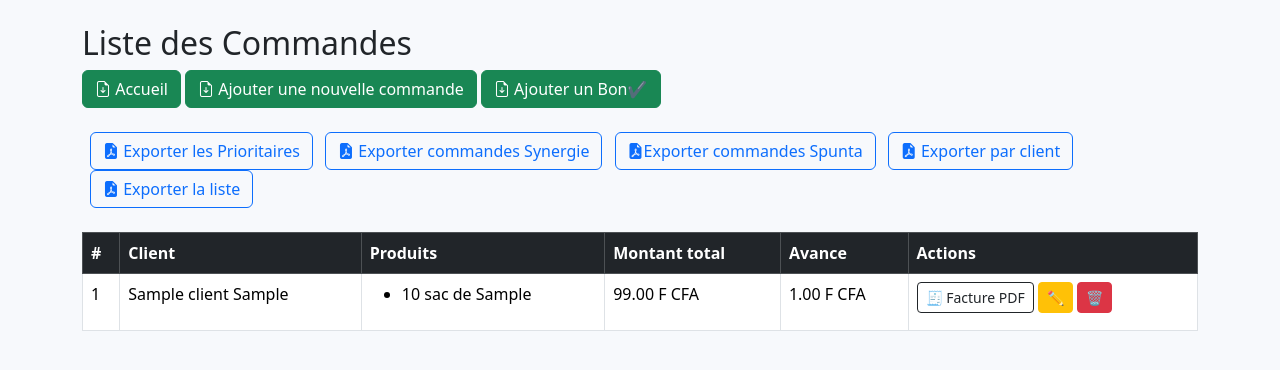
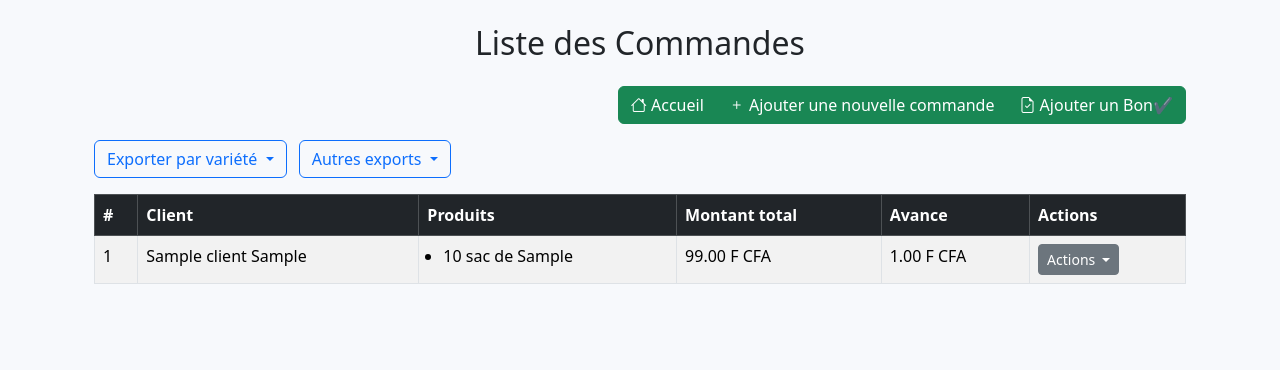
Before and after one commit to awagadiaga202/pestniayes, a Django app: page /commandes/ in a window 1280 px wide. Shown: the part 56-426 px from the top of the page. Run offline with Django 5.2, Linux system fonts and the light colour scheme; tables that the repository leaves empty hold one stand-in row (values such as "Sample post"); some libraries are stand-ins or nearby versions.

Commit message:
Mise à jour locale avant déploiement Render

```diff
--- a/gestion/apps.py
+++ b/gestion/apps.py
@@ -4,3 +4,6 @@ from django.apps import AppConfig
 class GestionConfig(AppConfig):
     default_auto_field = 'django.db.models.BigAutoField'
     name = 'gestion'
+
+    def ready(self):
+        import gestion.signals  # charge les signaux à l'initialisation de l'app
--- a/gestion/models.py
+++ b/gestion/models.py
@@ -3,6 +3,7 @@ from django.db import models
 from django.utils import timezone
 from django.contrib.auth.models import AbstractUser,Group,Permission
 from django.core.validators import MinValueValidator, MaxValueValidator
+from django.core.exceptions import ValidationError
 # Classe Utilisateur
 class Utilisateur(AbstractUser):
     ROLES = [
@@ -170,15 +171,6 @@ class LigneVente(models.Model):
     depot = models.ForeignKey(Depot, on_delete=models.CASCADE)
     quantite = models.PositiveIntegerField()
     remise = models.DecimalField(max_digits=10, decimal_places=2, default=0)
-
-    def save(self, *args, **kwargs):
-        super().save(*args, **kwargs)
-        stock = Stock.objects.get(produit=self.produit, depot=self.depot)
-        if stock.quantite < self.quantite:
-            raise ValueError("Stock insuffisant dans le dépôt.")
-        stock.quantite -= self.quantite
-        stock.save()
-
     @property
     def montant_total(self):
             remise = self.remise or 0
--- a/gestion/templates/gestion/facture_pdf.html
+++ b/gestion/templates/gestion/facture_pdf.html
@@ -105,7 +105,7 @@
     <p>Date : {{ vente.date_vente|date:"d/m/Y" }}</p>
 <p><strong>Client :</strong>
     {% if vente.client %}
-        {{ vente.client.nom }}
+       {{ vente.client.prenom }}  {{ vente.client.nom }}
     {% else %}
         Particulier
     {% endif %}
@@ -117,7 +117,7 @@
         <tr>
             <th>Produit</th>
             <th>Prix Unitaire (FCFA)</th>
-            <th>Quantité( en Sac)</th>
+            <th>Quantité( en Sacs)</th>
             <th>Remise (%)</th>
             <th>Montant</th>
         </tr>
--- a/gestion/templates/gestion/liste_commandes.html
+++ b/gestion/templates/gestion/liste_commandes.html
@@ -1,47 +1,56 @@
 {% extends 'gestion/base.html' %}
 {% block title %}Liste des Commandes{% endblock %}
+
 {% block content %}
-<h2>Liste des Commandes</h2>
+<div class="container mt-4">
+    <h2 class="mb-4 text-center">Liste des Commandes</h2>
 
+    <!-- Boutons Accueil / Ajouter commande / Ajouter bon -->
+    <div class="mb-3 text-end">
+        <div class="btn-group" role="group" aria-label="Navigation commandes">
             <a href="{% url 'dashboard_vendeur' %}" class="btn btn-success">
-            <i class="bi bi-file-earmark-arrow-down"></i> Accueil</a>
-<a href="{% url 'ajouter_commande' %}" class="btn btn-success ">
-    <i class="bi bi-file-earmark-arrow-down"></i> Ajouter une nouvelle commande
+                <i class="bi bi-house"></i> Accueil
             </a>
- <a href="{% url 'bon_commande' %}" class="btn btn-success ">
-        <i class="bi bi-file-earmark-arrow-down"></i> Ajouter un Bon✔
+            <a href="{% url 'ajouter_commande' %}" class="btn btn-success">
+                <i class="bi bi-plus"></i> Ajouter une nouvelle commande
             </a>
-    <br></br>
-<a href="{% url 'commandes_prioritaires_pdf' %}" class="btn btn-outline-primary ms-2">
-   <i class="bi bi-file-earmark-pdf-fill"></i> Exporter les Prioritaires
+            <a href="{% url 'bon_commande' %}" class="btn btn-success">
+                <i class="bi bi-file-earmark-check"></i> Ajouter un Bon✔
             </a>
-<a href="{% url 'exporter_commandes_variete' 'Synergie' %}" class="btn btn-outline-primary ms-2">
-      <i class="bi bi-file-earmark-pdf-fill"> </i>Exporter commandes Synergie
-</a>
-<a href="{% url 'exporter_commandes_variete' 'Spunta' %}" class="btn btn-outline-primary ms-2">
-     <i class="bi bi-file-earmark-pdf-fill"></i>Exporter commandes Spunta
-</a>
-<a href="{% url 'exporter_commandes_pdf' %}" class="btn btn-outline-primary ms-2">
-        <i class="bi bi-file-earmark-pdf-fill"></i> Exporter par client
-    </a>
+        </div>
+    </div>
 
-<a href="{% url 'exportons_commandes_pdf' %}" class="btn btn-outline-primary ms-2">
-    <i class="bi bi-file-earmark-pdf-fill"></i> Exporter la liste
-</a>
-<br></br>
+    <!-- Dropdown export par variété -->
+    <div class="dropdown d-inline-block me-2 mb-3">
+        <button class="btn btn-outline-primary dropdown-toggle" type="button" data-bs-toggle="dropdown" aria-expanded="false">
+            Exporter par variété
+        </button>
+        <ul class="dropdown-menu">
+            <li><a class="dropdown-item" href="{% url 'exporter_commandes_variete' 'Synergie' %}">Synergie</a></li>
+            <li><a class="dropdown-item" href="{% url 'exporter_commandes_variete' 'Spunta' %}">Spunta</a></li>
+        </ul>
+    </div>
 
+    <!-- Dropdown export général -->
+    <div class="dropdown d-inline-block me-2 mb-3">
+        <button class="btn btn-outline-primary dropdown-toggle" type="button" data-bs-toggle="dropdown" aria-expanded="false">
+            Autres exports
+        </button>
+        <ul class="dropdown-menu">
+            <li><a class="dropdown-item" href="{% url 'commandes_prioritaires_pdf' %}">Prioritaires</a></li>
+            <li><a class="dropdown-item" href="{% url 'exporter_commandes_pdf' %}">Par client</a></li>
+            <li><a class="dropdown-item" href="{% url 'exportons_commandes_pdf' %}">Liste complète</a></li>
+        </ul>
+    </div>
 
-
-
-
-<table class="table table-bordered">
+    <!-- Tableau commandes -->
+    <table class="table table-bordered table-striped">
         <thead class="table-dark">
             <tr>
                 <th>#</th>
                 <th>Client</th>
                 <th>Produits</th>
                 <th>Montant total</th>
-
                 <th>Avance</th>
                 <th>Actions</th>
             </tr>
@@ -50,9 +59,9 @@
             {% for commande in commandes %}
             <tr>
                 <td>{{ commande.id }}</td>
-            <td>{{ commande.client.nom }}  {{ commande.client.prenom }}</td>
+                <td>{{ commande.client.nom }} {{ commande.client.prenom }}</td>
                 <td>
-                <ul>
+                    <ul class="mb-0 ps-3">
                         {% for ligne in commande.lignes.all %}
                         <li>{{ ligne.quantite }} {{ ligne.unite }} de {{ ligne.produit.variete }}</li>
                         {% endfor %}
@@ -60,22 +69,37 @@
                 </td>
                 <td>{{ commande.total }} F CFA</td>
                 <td>{{ commande.avance }} F CFA</td>
-
                 <td>
-        <a href="{% url 'facture_commande' commande.id %}" class="btn btn-sm btn-outline-dark">
+                    <div class="dropdown">
+                        <button class="btn btn-sm btn-secondary dropdown-toggle" type="button" id="actionsMenu{{ commande.id }}" data-bs-toggle="dropdown" aria-expanded="false">
+                            Actions
+                        </button>
+                        <ul class="dropdown-menu" aria-labelledby="actionsMenu{{ commande.id }}">
+                            <li>
+                                <a class="dropdown-item" href="{% url 'facture_commande' commande.id %}">
                                     🧾 Facture PDF
                                 </a>
-        <a href="{% url 'modifier_commande' commande.id %}" class="btn btn-warning btn-sm">✏️</a>
-          <a href="{% url 'supprimer_commande' commande.id %}"  class="btn btn-sm btn-danger"
-                       onclick="return confirm('Supprimer cette commande ?');">🗑️</a>
-
+                            </li>
+                            <li>
+                                <a class="dropdown-item" href="{% url 'modifier_commande' commande.id %}">
+                                    ✏️ Modifier
+                                </a>
+                            </li>
+                            <li>
+                                <a class="dropdown-item text-danger" href="{% url 'supprimer_commande' commande.id %}" onclick="return confirm('Supprimer cette commande ?');">
+                                    🗑️ Supprimer
+                                </a>
+                            </li>
+                        </ul>
+                    </div>
                 </td>
-
-
+            </tr>
+            {% empty %}
+            <tr>
+                <td colspan="6" class="text-center">Aucune commande enregistrée.</td>
             </tr>
             {% endfor %}
         </tbody>
     </table>
-
-
+</div>
 {% endblock %}
--- a/gestion/templates/gestion/liste_stocks.html
+++ b/gestion/templates/gestion/liste_stocks.html
@@ -21,10 +21,8 @@
             <td> {{ stock.produit.variete }} </td>
             <td>{{ stock.depot.nom }}</td>
             <td>{{ stock.quantite }}</td>
-             <td>{{ reception.quantite }}</td>
-
             <td>
-                <a href="{% url 'modifier_stock' stock.pk %}" class="btn btn-primary btn-sm">✏️</a>
+                <a href="{% url 'ajouter_ou_modifier_stock' stock.pk %}" class="btn btn-primary btn-sm">✏️</a>
                 <a href="{% url 'supprimer_stock' stock.pk %}" class="btn btn-danger btn-sm">🗑️</a>
             </td>
         </tr>
--- a/gestion/templates/gestion/liste_transactions.html
+++ b/gestion/templates/gestion/liste_transactions.html
@@ -1,8 +1,8 @@
 {% extends 'gestion/base.html' %}
 {% block content %}
 <div class="container mt-4">
-    <a href="{% url 'dashboard_vendeur' %}" class="btn btn-success">
-            <i class="bi bi-file-earmark-arrow-down"></i> Accueil</a>
+    <a href="{% url 'ajouter_transaction' %}" class="btn btn-success">
+            <i class="bi bi-file-earmark-arrow-down"></i> Ajouter</a>
     <h2 class="mb-4">Liste des Transactions</h2>
 
     <form method="get" class="row mb-4 g-2">
--- a/gestion/urls.py
+++ b/gestion/urls.py
@@ -62,10 +62,6 @@ urlpatterns = [
         path("bon-commande/", views.bon_commande_view, name="bon_commande"),
         path("bons_commande/", views.liste_bons_commande, name="liste_bons_commande"),
 
-
-
-
-
 #Compte bancaire
         path('comptes/', views.liste_comptes, name='liste_comptes'),
         path('comptes/ajouter/', views.ajouter_compte, name='ajouter_compte'),
@@ -102,7 +98,7 @@ urlpatterns = [
 #Stock
        path('stocks/', views.liste_stocks, name='liste_stocks'),
         path('stocks/ajouter/', views.ajouter_stock, name='ajouter_stock'),
-        path('stocks/modifier/<int:pk>/', views.modifier_stock, name='modifier_stock'),
+        path('stocks/modifier/<int:pk>/', views.modifier_stock, name='ajouter_ou_modifier_stock'),
         path('stocks/supprimer/<int:pk>/', views.supprimer_stock, name='supprimer_stock'),
 
 
--- a/gestion/views.py
+++ b/gestion/views.py
@@ -809,13 +809,16 @@ def modifier_vente(request, pk):
 
         if vente_form.is_valid() and formset.is_valid():
             vente = vente_form.save(commit=False)
+            lignes = formset.save(commit=False)
+
             montant_total = 0
 
-            # Supprimer les anciennes lignes pour repartir propre
-            vente.lignevente_set.all().delete()
-
-            for form in formset:
-                ligne = form.save(commit=False)
+            # Supprimer les lignes marquées à supprimer par le formset
+            for ligne in formset.deleted_objects:
+                ligne.delete()
+
+            # Sauvegarder les lignes et calculer le montant total
+            for ligne in lignes:
                 ligne.vente = vente
                 prix_unitaire = ligne.produit.prix_unitaire
                 total_ligne = prix_unitaire * ligne.quantite - ligne.remise
@@ -839,6 +842,7 @@ def modifier_vente(request, pk):
         'produits': Produit.objects.all(),
         'vente': vente,
     })
+
 
 #Supprimer une vente
 
--- a/requirements.txt
+++ b/requirements.txt
@@ -40,6 +40,7 @@ oscrypto==1.3.0
 pillow==11.1.0
 prompt_toolkit==3.0.50
 propcache==0.3.0
+psycopg2-binary==2.9.10
 pycparser==2.22
 pydyf==0.11.0
 pyHanko==0.29.1
@@ -51,6 +52,7 @@ pyphen==0.17.2
 python-bidi==0.6.6
 python-dateutil==2.9.0.post0
 python-decouple==3.8
+python-dotenv==1.1.1
 PyYAML==6.0.2
 reportlab==4.3.1
 requests==2.32.3
@@ -71,3 +73,7 @@ webencodings==0.5.1
 xhtml2pdf==0.2.17
 yarl==1.18.3
 zopfli==0.2.3.post1
+
+gunicorn
+psycopg2-binary
+dj-database-url
```
Also changed, not shown: gestion/signals.py (added, +25 -0 lines), gestion/templates/gestion/liste_ventes.html (+55 -38 lines), gestion/templates/gestion/modifier_stock.html (added, +13 -0 lines), prestniayes/settings.py (+15 -10 lines), transfert.py (added, +53 -0 lines), 2 other files. Lines whose indentation alone changed are shown as unchanged.
